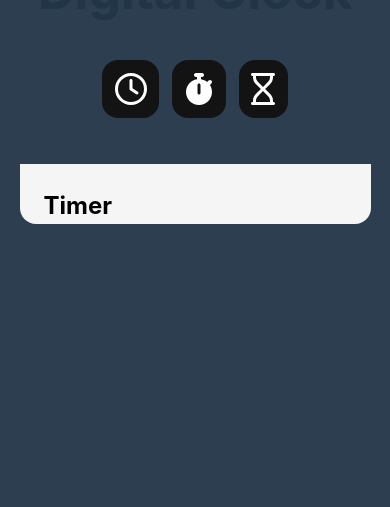
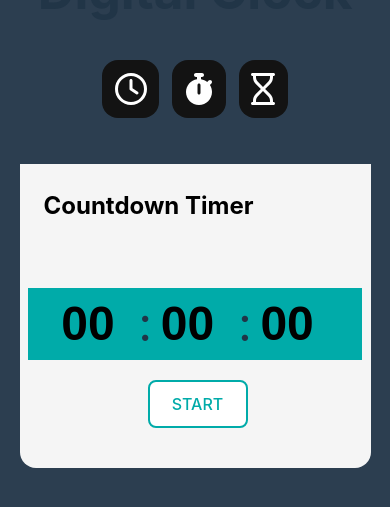
Before and after one commit to Wayfarerdesert/DigitalClock, a React (Vite) app: page /timer in a window 390 px wide. Shown: the part 107-614 px from the top of the page. Built offline with nearby package versions, Linux system fonts and the light colour scheme.

Commit message:
timer component added

```diff
--- a/src/components/clock/Clock.jsx
+++ b/src/components/clock/Clock.jsx
@@ -111,7 +111,7 @@ function Clock() {
           >
             Toggle {is24Hours ? "12-Hour" : "24-Hour"}
           </button>
-          <div className="wrap">
+          <div className="clockWrap">
             <div className="widget">
               <div className="date">
                 <div id="day" className="day">
--- a/src/components/clock/styles.css
+++ b/src/components/clock/styles.css
@@ -1,7 +1,7 @@
-.wrap {
+.clockWrap {
     width: 90%;
     max-width: 1000px;
-    margin: auto;
+    margin: -3em auto 2em auto;
     font-weight: bold;
 }
 
@@ -17,7 +17,7 @@
 }
 
 .hourFormater:hover {
-    color: #2C3E50;
+    color: #16191c;
     background-color: #00ABA9;
 }
 
@@ -36,7 +36,6 @@
     text-align: center;
     font-size: 1.5em;
     margin-bottom: .3rem;
-    background-color: rgba(0, 0, 0, .5);
     background-color: #00ABA9;
     padding: 20px;
     width: 100%;
@@ -48,7 +47,6 @@
     padding: 0 .6em;
     font-size: 4em;
     text-align: center;
-    background-color: rgba(0, 0, 0, .5);
     background-color: #00ABA9;
 }
 
--- a/src/components/stopwatch/BtnDisplay.jsx
+++ b/src/components/layout/BtnDisplay.jsx
@@ -3,7 +3,7 @@ import React from "react";
 function BtnDisplay(props) {
   return (
     <>
-      <div>
+      <div className="stopwatch-btns">
         {props.status === 0 ? (
           <button
             className="stopwatch-btn stopwatch-btn-gre"
--- a/src/components/stopwatch/StopWatch.jsx
+++ b/src/components/stopwatch/StopWatch.jsx
@@ -1,6 +1,6 @@
 import React, { useState } from "react";
 import Display from "./Display";
-import BtnDisplay from "./BtnDisplay";
+import BtnDisplay from "../layout/BtnDisplay";
 import "./styles.css";
 
 function Stopwatch() {
--- a/src/components/stopwatch/styles.css
+++ b/src/components/stopwatch/styles.css
@@ -1,5 +1,5 @@
 .stopwatch {
-    padding: 60px 0px;
+    padding: 50px 0px;
     text-align: center;
 }
 
@@ -7,11 +7,11 @@
     background: #00ABA9;
     color: #fff;
     display: inline-block;
-    font-family: monospace;
-    font-size: 22px;
-    padding: 20px;
+    font-size: 4em;
+    font-weight: bold;
+    margin-top: .2em;
     border-radius: 5px;
-    width: 70px;
+    width: 120px;
 }
 
 .stopwatch .stopwatch-btn {
@@ -59,3 +59,15 @@
     border: 2px solid #00ABA9;
     color: #fff;
 }
+
+@media only screen and (max-width: 414px) {
+    .stopwatch {
+        padding: 40px 0px;
+        text-align: center;
+    }
+
+    .stopwatch span {
+        font-size: 2em;
+        width: 80px;
+    }
+}
--- a/src/components/timer/Timer.jsx
+++ b/src/components/timer/Timer.jsx
@@ -1,16 +1,132 @@
-import React from "react";
+import React, { useState, useEffect } from "react";
+import BtnDisplay from "../layout/BtnDisplay";
+import "./styles.css";
 
-function Timer() {
+function CountdownTimer() {
+  const [hours, setHours] = useState(0);
+  const [minutes, setMinutes] = useState(0);
+  const [seconds, setSeconds] = useState(0);
+  const [remainingTime, setRemainingTime] = useState(0); // in seconds
+  const [isRunning, setIsRunning] = useState(false);
+  const [status, setStatus] = useState(0); // 0: idle, 1: running, 2: paused
+
+  let timerInterval = null;
+
+  const updateClock = () => {
+    setRemainingTime((prevTime) => {
+      if (prevTime <= 0) {
+        clearInterval(timerInterval);
+        setIsRunning(false);
+        setStatus(0);
+        return 0;
+      }
+      return prevTime - 1;
+    });
+  };
+
+  useEffect(() => {
+    if (isRunning) {
+      timerInterval = setInterval(updateClock, 1000);
+    }
+    return () => clearInterval(timerInterval); // Clean up interval on unmount or state change
+  }, [isRunning]);
+
+  // Calculate hours, minutes, seconds from remaining time
+  useEffect(() => {
+    const h = Math.floor(remainingTime / 3600);
+    const m = Math.floor((remainingTime % 3600) / 60);
+    const s = remainingTime % 60;
+
+    setHours(h);
+    setMinutes(m);
+    setSeconds(s);
+  }, [remainingTime]);
+
+  const start = () => {
+    setRemainingTime(hours * 3600 + minutes * 60 + seconds);
+    setIsRunning(true);
+    setStatus(1); // Running
+  };
+
+  const stop = () => {
+    setIsRunning(false);
+    clearInterval(timerInterval);
+    setStatus(2); // Paused
+  };
+
+  const resume = () => {
+    setIsRunning(true);
+    setStatus(1); // Running
+  };
+
+  const reset = () => {
+    setRemainingTime(0);
+    setHours(0);
+    setMinutes(0);
+    setSeconds(0);
+    setIsRunning(false);
+    clearInterval(timerInterval);
+    setStatus(0); // Idle
+  };
+
   return (
-    <>
-      <div className="main-section">
-        <div className="clock-holder">
-          <h2 className="section-title">Timer</h2>
-          <div className="timer"></div>
+    <div className="main-section">
+      <div className="clock-holder">
+        <h2 className="section-title">Countdown Timer</h2>
+        <div className="wrap">
+          <div className="widget">
+            <div className="timer">
+              <div className="timerBox">
+                <input
+                  type="number"
+                  value={hours.toString().padStart(2, "0")}
+                  onChange={(e) =>
+                    setHours(Math.max(0, parseInt(e.target.value) || 0))
+                  }
+                  min="0"
+                  placeholder="HH"
+                  disabled={isRunning}
+                  id="hours"
+                  className="time-input-field"
+                />
+                <div className="dots">:</div>
+                <input
+                  type="number"
+                  value={minutes.toString().padStart(2, "0")}
+                  onChange={(e) => setMinutes(Math.max(0, e.target.value))}
+                  min="0"
+                  placeholder="Minutes"
+                  disabled={isRunning}
+                  id="minutes"
+                  className="time-input-field"
+                />
+                <div className="dots">:</div>
+                <input
+                  type="number"
+                  value={seconds.toString().padStart(2, "0")}
+                  onChange={(e) => setSeconds(Math.max(0, e.target.value))}
+                  min="0"
+                  placeholder="Seconds"
+                  disabled={isRunning}
+                  id="seconds"
+                  className="time-input-field"
+                />
+              </div>
+              <div className="timerControls">
+                <BtnDisplay
+                  status={status}
+                  start={start}
+                  stop={stop}
+                  resume={resume}
+                  reset={reset}
+                />
+              </div>
+            </div>
+          </div>
         </div>
       </div>
-    </>
+    </div>
   );
 }
 
-export default Timer;
+export default CountdownTimer;
--- /dev/null
+++ b/src/components/timer/styles.css
@@ -0,0 +1,119 @@
+.timer {
+    display: flex;
+    flex-direction: column;
+    margin: 0 auto;
+}
+
+.timerBox {
+    display: flex;
+    width: 100%;
+    padding: 0 .6em;
+    font-size: 4em;
+    text-align: center;
+    background-color: rgba(0, 0, 0, .5);
+    background-color: #00ABA9;
+}
+
+.time-input-field {
+    font-size: 1em;
+    text-align: center;
+    font-weight: bold;
+    border: none;
+    background-color: #00ABA9;
+}
+
+.dots {
+    width: 30%;
+}
+
+.time-input-field:disabled {
+    color: #fff;
+    -moz-appearance: textfield;
+}
+
+/* Style spinner buttons in Firefox */
+input[type="number"] {
+    -moz-appearance: textfield;
+    /* Removes default Firefox styling */
+}
+
+.timerControls {
+    display: flex;
+    justify-content: center;
+    align-items: center;
+    margin: 0 auto 2em auto;
+    padding: 0 2em .5em 2em;
+}
+
+.stopwatch-btns {
+    display: flex;
+    gap: 1em;
+    margin: auto;
+    justify-content: center;
+    align-items: center;
+}
+
+.timerControls .stopwatch-btn {
+    background: #fff;
+    margin-top: 30px;
+    margin-left: 5px;
+    border: none;
+    padding: 12px 20px;
+    font-size: 16px;
+    text-transform: uppercase;
+    width: 150px;
+    transition: background 1s;
+    cursor: pointer;
+}
+
+.timerControls .stopwatch-btn-red {
+    border: 2px solid #C85454;
+    color: #C85454;
+}
+
+.timerControls .stopwatch-btn-yel {
+    border: 2px solid #FFC900;
+    color: #FFC900;
+}
+
+.timerControls .stopwatch-btn-gre {
+    border: 2px solid #00ABA9;
+    color: #00ABA9;
+}
+
+.timerControls .stopwatch-btn-red:hover {
+    background: #C85454;
+    border: 2px solid #C85454;
+    color: #fff;
+}
+
+.timerControls .stopwatch-btn-yel:hover {
+    background: #FFC900;
+    border: 2px solid #FFC900;
+    color: #fff;
+}
+
+.timerControls .stopwatch-btn-gre:hover {
+    background: #00ABA9;
+    border: 2px solid #00ABA9;
+    color: #fff;
+}
+
+@media only screen and (max-width: 414px) {
+    .timerBox {
+        width: 95%;
+        margin: auto;
+        font-size: 3em;
+    }
+
+    .stopwatch-btns div {
+        display: flex;
+        justify-content: center;
+        align-items: center;
+    }
+
+    .timerControls .stopwatch-btn {
+        margin-top: 20px;
+        width: 100px;
+    }
+}
```
